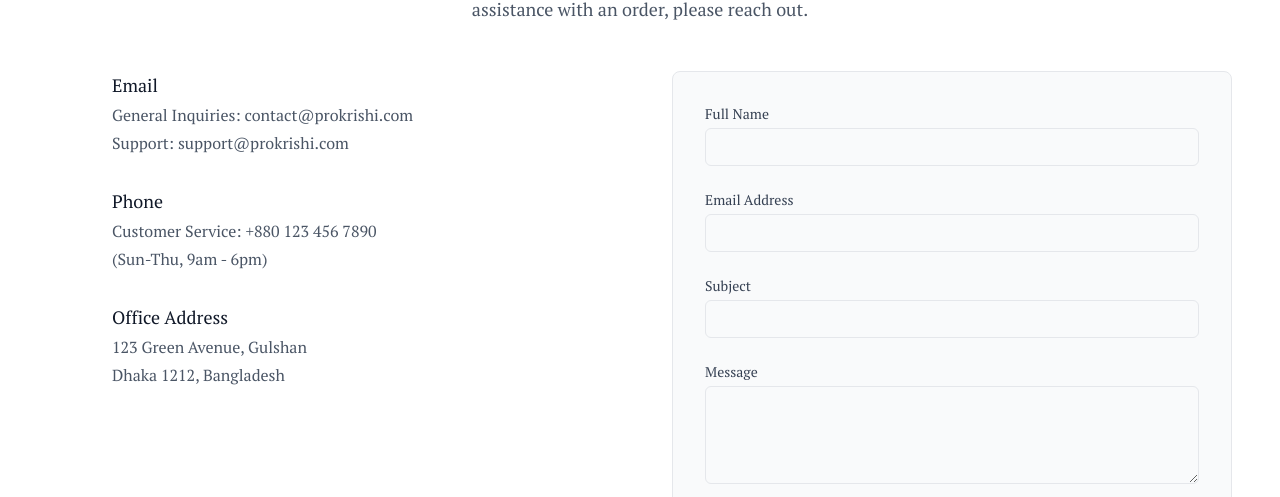
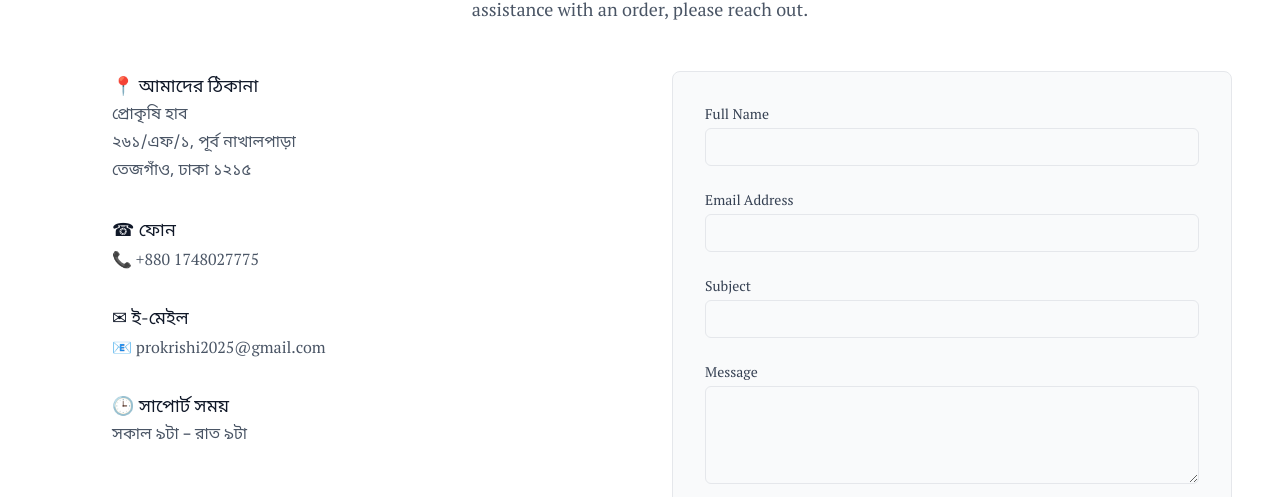
Before and after one commit to Atiqul-Imon/prokrishi-nextjs-frontend, a Next.js app: page /contact in a window 1280 px wide. Shown: the part 303-800 px from the top of the page. Built offline with nearby package versions, Linux system fonts and the light colour scheme; no server answers.

Commit message:
Update contact page

```diff
--- a/app/contact/ContactClient.tsx
+++ b/app/contact/ContactClient.tsx
@@ -1,7 +1,7 @@
 "use client";
 
 import { useState } from "react";
-import { Phone, Mail, MapPin } from "lucide-react";
+import { Phone, Mail, MapPin, Clock } from "lucide-react";
 
 export default function ContactClient() {
   const [formData, setFormData] = useState({
@@ -34,13 +34,14 @@ export default function ContactClient() {
             <div className="flex items-start">
                 <div className="flex-shrink-0">
                     <div className="flex items-center justify-center h-12 w-12 rounded-md bg-primary text-white">
-                        <Mail className="h-6 w-6" />
+                        <MapPin className="h-6 w-6" />
                     </div>
                 </div>
                 <div className="ml-4">
-                    <h3 className="text-lg font-medium text-gray-900">Email</h3>
-                    <p className="mt-1 text-gray-600">General Inquiries: <a href="mailto:contact@prokrishi.com" className="text-primary hover:underline">contact@prokrishi.com</a></p>
-                    <p className="mt-1 text-gray-600">Support: <a href="mailto:support@prokrishi.com" className="text-primary hover:underline">support@prokrishi.com</a></p>
+                    <h3 className="text-lg font-medium text-gray-900">📍 আমাদের ঠিকানা</h3>
+                    <p className="mt-1 text-gray-600 bangla-text">প্রোকৃষি হাব</p>
+                    <p className="mt-1 text-gray-600 bangla-text">২৬১/এফ/১, পূর্ব নাখালপাড়া</p>
+                    <p className="mt-1 text-gray-600 bangla-text">তেজগাঁও, ঢাকা ১২১৫</p>
                 </div>
             </div>
             <div className="flex items-start">
@@ -50,21 +51,38 @@ export default function ContactClient() {
                     </div>
                 </div>
                 <div className="ml-4">
-                    <h3 className="text-lg font-medium text-gray-900">Phone</h3>
-                    <p className="mt-1 text-gray-600">Customer Service: <a href="tel:+8801234567890" className="text-primary hover:underline">+880 123 456 7890</a></p>
-                     <p className="mt-1 text-gray-600">(Sun-Thu, 9am - 6pm)</p>
+                    <h3 className="text-lg font-medium text-gray-900">☎ ফোন</h3>
+                    <p className="mt-1 text-gray-600">
+                        <a href="tel:+8801748027775" className="text-primary hover:underline font-medium">
+                            📞 +880 1748027775
+                        </a>
+                    </p>
                 </div>
             </div>
             <div className="flex items-start">
                 <div className="flex-shrink-0">
-                     <div className="flex items-center justify-center h-12 w-12 rounded-md bg-primary text-white">
-                        <MapPin className="h-6 w-6" />
+                    <div className="flex items-center justify-center h-12 w-12 rounded-md bg-primary text-white">
+                        <Mail className="h-6 w-6" />
                     </div>
                 </div>
                 <div className="ml-4">
-                    <h3 className="text-lg font-medium text-gray-900">Office Address</h3>
-                    <p className="mt-1 text-gray-600">123 Green Avenue, Gulshan</p>
-                    <p className="mt-1 text-gray-600">Dhaka 1212, Bangladesh</p>
+                    <h3 className="text-lg font-medium text-gray-900">✉ ই-মেইল</h3>
+                    <p className="mt-1 text-gray-600">
+                        <a href="mailto:prokrishi2025@gmail.com" className="text-primary hover:underline font-medium">
+                            📧 prokrishi2025@gmail.com
+                        </a>
+                    </p>
+                </div>
+            </div>
+            <div className="flex items-start">
+                <div className="flex-shrink-0">
+                    <div className="flex items-center justify-center h-12 w-12 rounded-md bg-primary text-white">
+                        <Clock className="h-6 w-6" />
+                    </div>
+                </div>
+                <div className="ml-4">
+                    <h3 className="text-lg font-medium text-gray-900">🕒 সাপোর্ট সময়</h3>
+                    <p className="mt-1 text-gray-600 bangla-text">সকাল ৯টা – রাত ৯টা</p>
                 </div>
             </div>
         </div>
```
